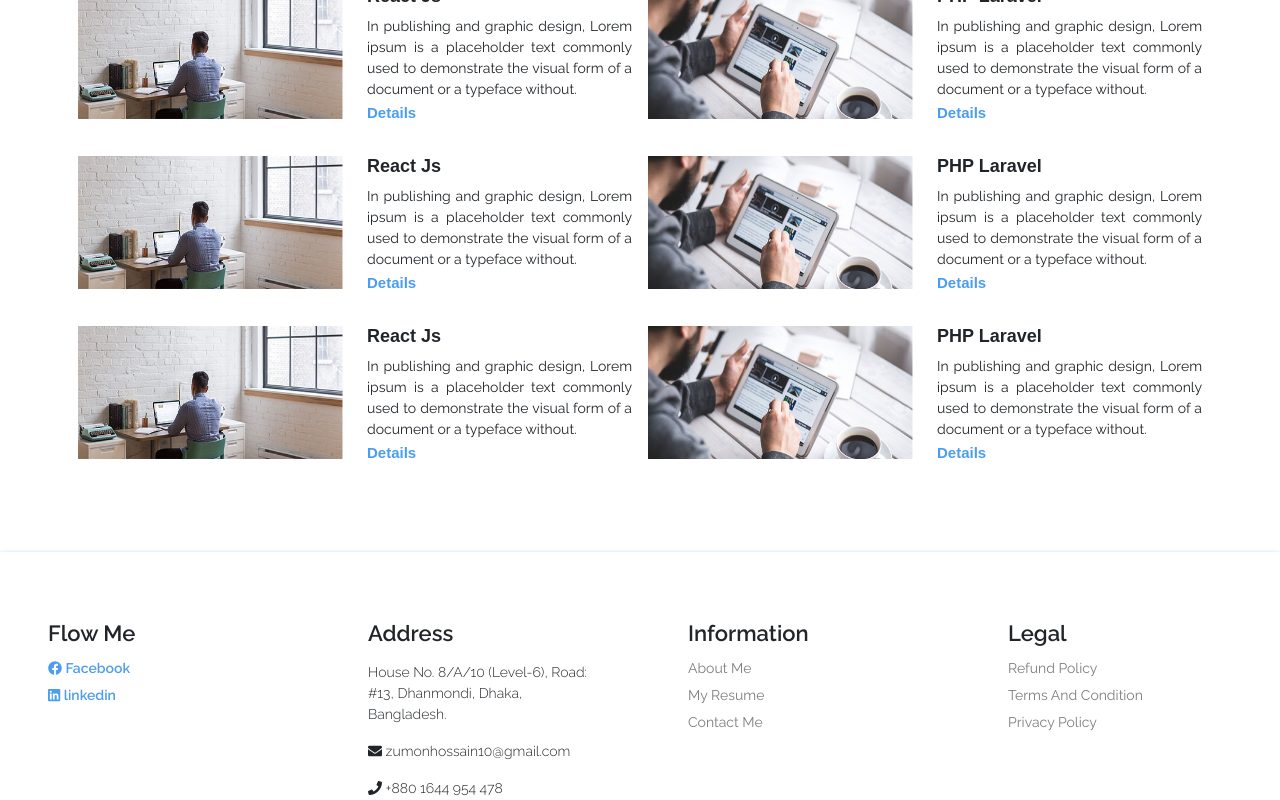
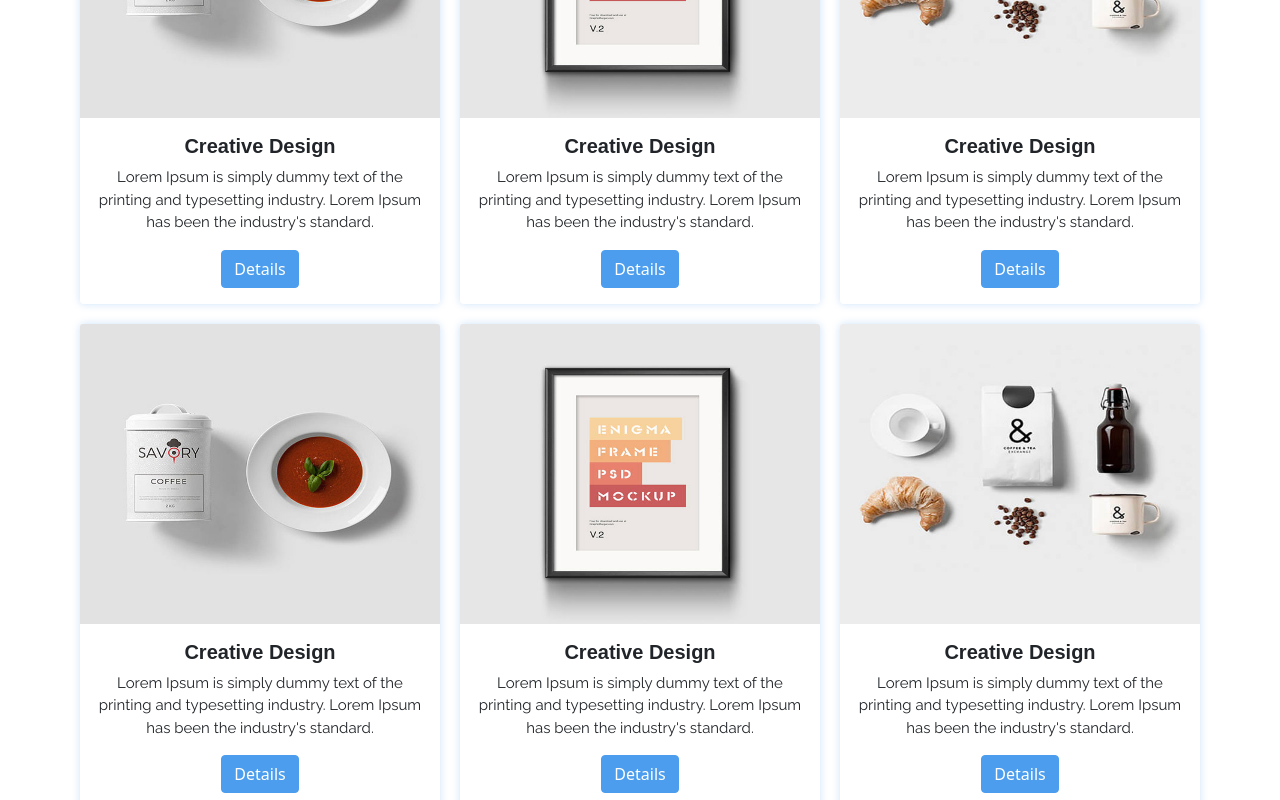
Before and after one commit to zumonhossain/react-portfolio, a React (Create React App) app: page / in a window 1280 px wide. Shown: the part 520-1320 px from the top of the page. Built offline with nearby package versions, Linux system fonts and the light colour scheme.

Commit message:
Project Page & Page Formation

```diff
--- a/src/App.js
+++ b/src/App.js
@@ -1,10 +1,10 @@
 import React from 'react';
-import CoursesPage from "./pages/CoursesPage";
+import ProjectsPage from "./pages/ProjectsPage";
 
 function App() {
   return (
     <div>
-         <CoursesPage/>
+         <ProjectsPage/>
     </div>
   );
 }
--- /dev/null
+++ b/src/components/AllProjects/AllProjects.js
@@ -0,0 +1,93 @@
+import React, { Component, Fragment } from 'react';
+import {Container, Row, Col, Card, Button} from "react-bootstrap";
+import projectOne from '../../asset/image/project/project-1.jpg';
+import projectTwo from '../../asset/image/project/project-2.jpg';
+import projectThree from '../../asset/image/project/project-3.jpg';
+
+
+class AllProjects extends Component {
+    render() {
+        return (
+            <Fragment>
+                <Container className="text-center mt-5">
+                    <Row>
+                        <Col lg={4}  md={6} sm={12} className="p-2">
+                            <Card className="projectCard">
+                                <Card.Img className="projectImg" variant="top" src={projectOne} />
+                                <Card.Body>
+                                    <Card.Title className="projectCardTitle">Creative Design</Card.Title>
+                                    <Card.Text className="projectCardDes">
+                                        Lorem Ipsum is simply dummy text of the printing and typesetting industry. Lorem Ipsum has been the industry's standard.
+                                    </Card.Text>
+                                    <Button className="projectButton" variant="primary">Details</Button>
+                                </Card.Body>
+                            </Card>
+                        </Col>
+                        <Col lg={4}  md={6} sm={12} className="p-2">
+                            <Card className="projectCard">
+                                <Card.Img className="projectImg" variant="top" src={projectTwo} />
+                                <Card.Body>
+                                    <Card.Title className="projectCardTitle">Creative Design</Card.Title>
+                                    <Card.Text className="projectCardDes">
+                                        Lorem Ipsum is simply dummy text of the printing and typesetting industry. Lorem Ipsum has been the industry's standard.
+                                    </Card.Text>
+                                    <Button className="projectButton" variant="primary">Details</Button>
+                                </Card.Body>
+                            </Card>
+                        </Col>
+                        <Col lg={4}  md={6} sm={12} className="p-2">
+                            <Card className="projectCard">
+                                <Card.Img className="projectImg" variant="top" src={projectThree} />
+                                <Card.Body>
+                                    <Card.Title className="projectCardTitle">Creative Design</Card.Title>
+                                    <Card.Text className="projectCardDes">
+                                        Lorem Ipsum is simply dummy text of the printing and typesetting industry. Lorem Ipsum has been the industry's standard.
+                                    </Card.Text>
+                                    <Button className="projectButton" variant="primary">Details</Button>
+                                </Card.Body>
+                            </Card>
+                        </Col>
+                        <Col lg={4}  md={6} sm={12} className="p-2">
+                            <Card className="projectCard">
+                                <Card.Img className="projectImg" variant="top" src={projectOne} />
+                                <Card.Body>
+                                    <Card.Title className="projectCardTitle">Creative Design</Card.Title>
+                                    <Card.Text className="projectCardDes">
+                                        Lorem Ipsum is simply dummy text of the printing and typesetting industry. Lorem Ipsum has been the industry's standard.
+                                    </Card.Text>
+                                    <Button className="projectButton" variant="primary">Details</Button>
+                                </Card.Body>
+                            </Card>
+                        </Col>
+                        <Col lg={4}  md={6} sm={12} className="p-2">
+                            <Card className="projectCard">
+                                <Card.Img className="projectImg" variant="top" src={projectTwo} />
+                                <Card.Body>
+                                    <Card.Title className="projectCardTitle">Creative Design</Card.Title>
+                                    <Card.Text className="projectCardDes">
+                                        Lorem Ipsum is simply dummy text of the printing and typesetting industry. Lorem Ipsum has been the industry's standard.
+                                    </Card.Text>
+                                    <Button className="projectButton" variant="primary">Details</Button>
+                                </Card.Body>
+                            </Card>
+                        </Col>
+                        <Col lg={4}  md={6} sm={12} className="p-2">
+                            <Card className="projectCard">
+                                <Card.Img className="projectImg" variant="top" src={projectThree} />
+                                <Card.Body>
+                                    <Card.Title className="projectCardTitle">Creative Design</Card.Title>
+                                    <Card.Text className="projectCardDes">
+                                        Lorem Ipsum is simply dummy text of the printing and typesetting industry. Lorem Ipsum has been the industry's standard.
+                                    </Card.Text>
+                                    <Button className="projectButton" variant="primary">Details</Button>
+                                </Card.Body>
+                            </Card>
+                        </Col>
+                    </Row>
+                </Container>
+            </Fragment>
+        );
+    }
+}
+
+export default AllProjects;
--- /dev/null
+++ b/src/pages/ProjectsPage.js
@@ -0,0 +1,20 @@
+import React, { Component, Fragment } from 'react';
+import TopNavigation from "../components/TopNavigation/TopNavigation";
+import AllProjects from "../components/AllProjects/AllProjects";
+import PageTop from "../components/PageTop/PageTop";
+import Footer from "../components/Footer/Footer";
+
+class ProjectsPage extends Component {
+    render() {
+        return (
+            <Fragment>
+                <TopNavigation/>
+                <PageTop pagetitle="All Projects" />
+                <AllProjects />
+                <Footer />
+            </Fragment>
+        );
+    }
+}
+
+export default ProjectsPage;
```
